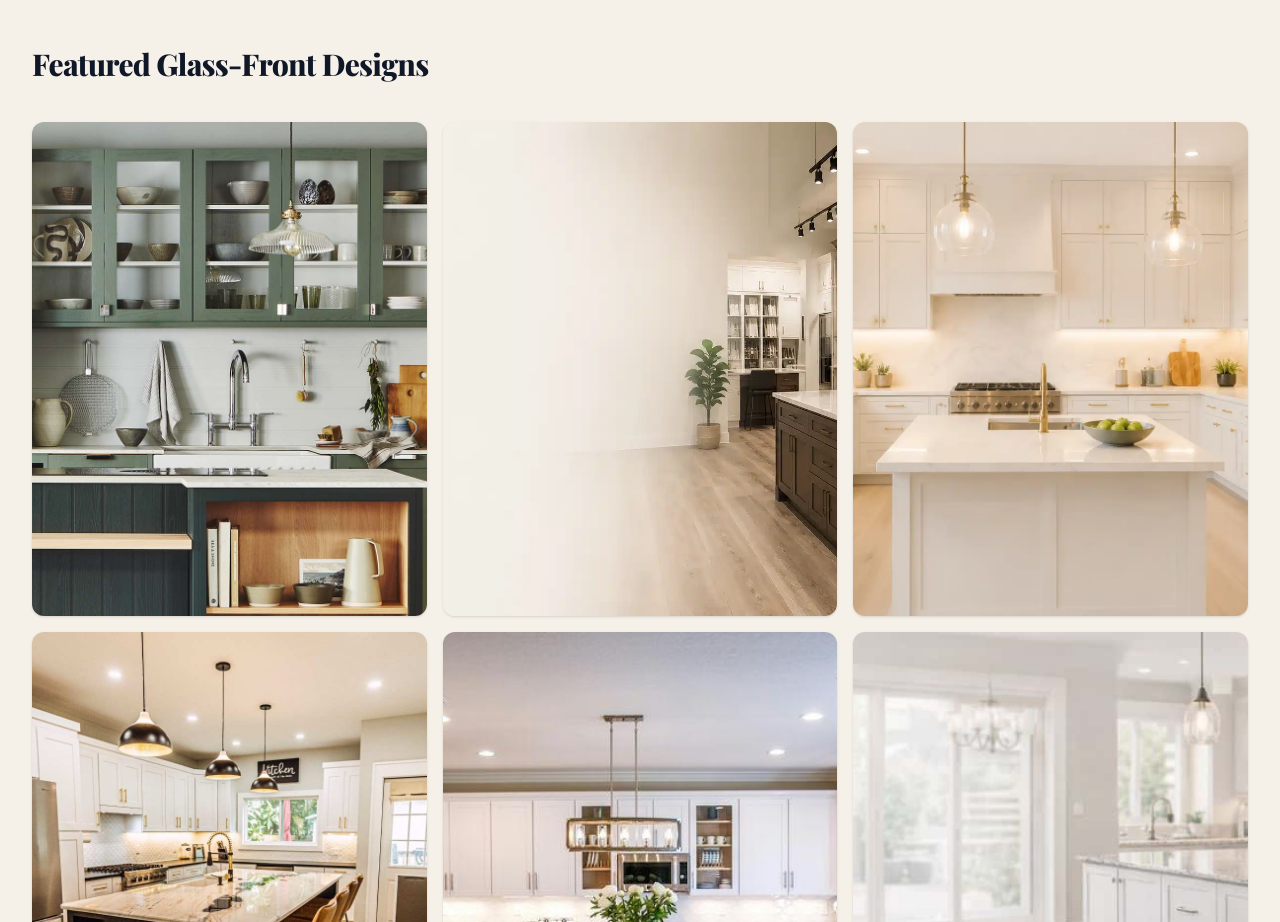
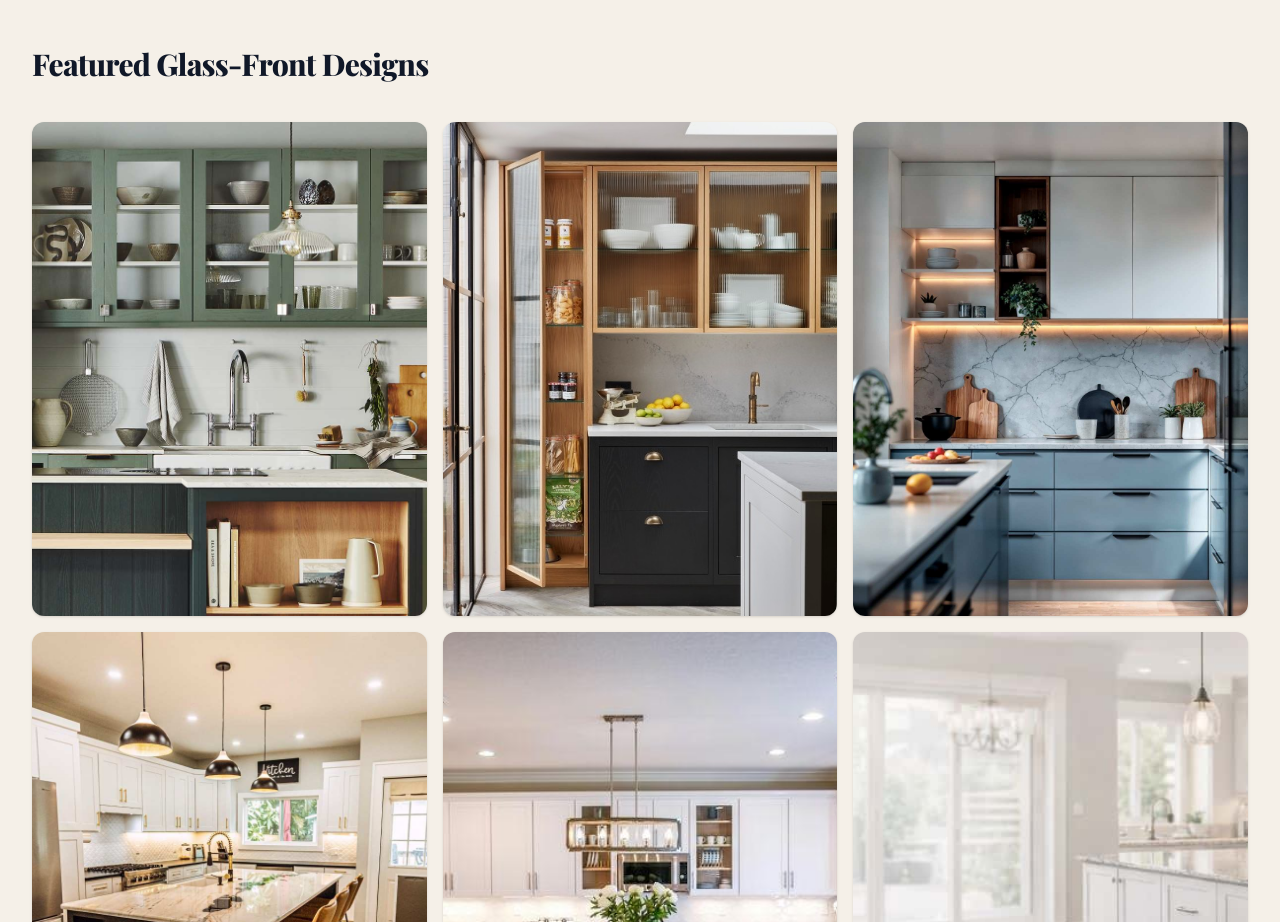
Before and after one commit to Echo5Digital/Cabinets-and-Remodeling-depot, a Next.js app in the folder frontend/: page /glass-front-kitchen-cabinets in a window 1280 px wide. Shown: the part 1220-2142 px from the top of the page. Built offline with nearby package versions, Linux system fonts and the light colour scheme; no server answers; a web font is replaced by a local one.

Commit message:
Refactor code structure for improved readability and maintainability

```diff
--- a/frontend/src/components/sections/GlassFrontPageClient.jsx
+++ b/frontend/src/components/sections/GlassFrontPageClient.jsx
@@ -24,8 +24,8 @@ function FadeIn({ children, delay = 0, className = '', y = 24 }) {
 
 const IMAGES = [
   { src: '/cabinet-glass.jpg',                            alt: 'Glass-front kitchen cabinet close-up' },
-  { src: '/kitchen_cabinet_remodeling-01.webp',           alt: 'Glass-front cabinet kitchen installation' },
-  { src: '/cabinet_remodeling_kitchen-03.webp',           alt: 'Glass-front cabinets in kitchen' },
+  { src: '/kitchencabinet3.jpg',                          alt: 'Glass-front cabinet kitchen installation' },
+  { src: '/kitchencabinet4.jpg',                          alt: 'Glass-front cabinets in kitchen' },
   { src: '/kitchen-cabinet-2.jpg',                        alt: 'Glass-front kitchen cabinet design' },
   { src: '/kitchen-cabinet-3.jpg',                        alt: 'Glass-front cabinet detail' },
   { src: '/Custom-Cabinets-and-Countertops-for-Tampa-2.jpg', alt: 'Custom glass-front cabinet installation Tampa' },
--- a/frontend/src/components/sections/RaisedPanelPageClient.jsx
+++ b/frontend/src/components/sections/RaisedPanelPageClient.jsx
@@ -24,8 +24,8 @@ function FadeIn({ children, delay = 0, className = '', y = 24 }) {
 
 const IMAGES = [
   { src: '/cabinet-raised.webp',                          alt: 'Raised panel kitchen cabinet close-up' },
-  { src: '/kitchen_cabinet_remodeling-01.webp',           alt: 'Raised panel cabinet kitchen installation' },
-  { src: '/cabinet_remodeling_kitchen-03.webp',           alt: 'Raised panel cabinets in kitchen' },
+  { src: '/kitchencabinet3.jpg',                          alt: 'Raised panel cabinet kitchen installation' },
+  { src: '/kitchencabinet4.jpg',                          alt: 'Raised panel cabinets in kitchen' },
   { src: '/kitchen-cabinet-2.jpg',                        alt: 'Raised panel kitchen cabinet design' },
   { src: '/kitchen-cabinet-3.jpg',                        alt: 'Raised panel cabinet detail' },
   { src: '/Custom-Cabinets-and-Countertops-for-Tampa-2.jpg', alt: 'Custom raised panel cabinet installation Tampa' },
--- a/frontend/src/components/sections/ShakerPageClient.jsx
+++ b/frontend/src/components/sections/ShakerPageClient.jsx
@@ -24,8 +24,8 @@ function FadeIn({ children, delay = 0, className = '', y = 24 }) {
 
 const IMAGES = [
   { src: '/cabinet-shaker.jpg',                           alt: 'Shaker kitchen cabinet close-up' },
-  { src: '/kitchen_cabinet_remodeling-01.webp',           alt: 'Shaker cabinet kitchen installation' },
-  { src: '/cabinet_remodeling_kitchen-03.webp',           alt: 'Shaker cabinets in kitchen' },
+  { src: '/kitchencabinet3.jpg',                          alt: 'Shaker cabinet kitchen installation' },
+  { src: '/kitchencabinet4.jpg',                          alt: 'Shaker cabinets in kitchen' },
   { src: '/kitchen-cabinet-2.jpg',                        alt: 'Shaker kitchen cabinet design' },
   { src: '/kitchen-cabinet-3.jpg',                        alt: 'Shaker style cabinet detail' },
   { src: '/Custom-Cabinets-and-Countertops-for-Tampa-2.jpg', alt: 'Custom Shaker cabinet installation Tampa' },
--- a/frontend/src/components/sections/SlabPageClient.jsx
+++ b/frontend/src/components/sections/SlabPageClient.jsx
@@ -24,8 +24,8 @@ function FadeIn({ children, delay = 0, className = '', y = 24 }) {
 
 const IMAGES = [
   { src: '/cabinet-slab.jpg',                             alt: 'Slab flat panel kitchen cabinet close-up' },
-  { src: '/kitchen_cabinet_remodeling-01.webp',           alt: 'Flat panel cabinet kitchen installation' },
-  { src: '/cabinet_remodeling_kitchen-03.webp',           alt: 'Slab cabinets in kitchen' },
+  { src: '/kitchencabinet3.jpg',                          alt: 'Flat panel cabinet kitchen installation' },
+  { src: '/kitchencabinet4.jpg',                          alt: 'Slab cabinets in kitchen' },
   { src: '/kitchen-cabinet-2.jpg',                        alt: 'Modern flat panel cabinet design' },
   { src: '/kitchen-cabinet-3.jpg',                        alt: 'Slab style cabinet detail' },
   { src: '/Custom-Cabinets-and-Countertops-for-Tampa-2.jpg', alt: 'Custom slab cabinet installation Tampa' },
```
Also changed, not shown: frontend/public/kitchencabinet3.jpg (added), frontend/public/kitchencabinet4.jpg (added).
